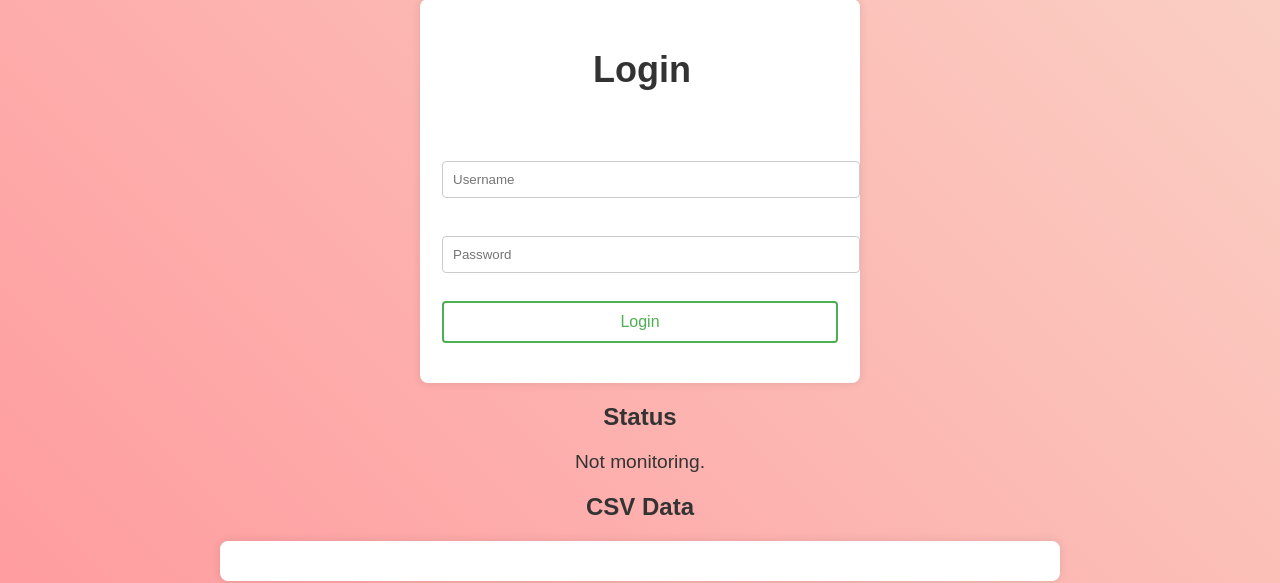
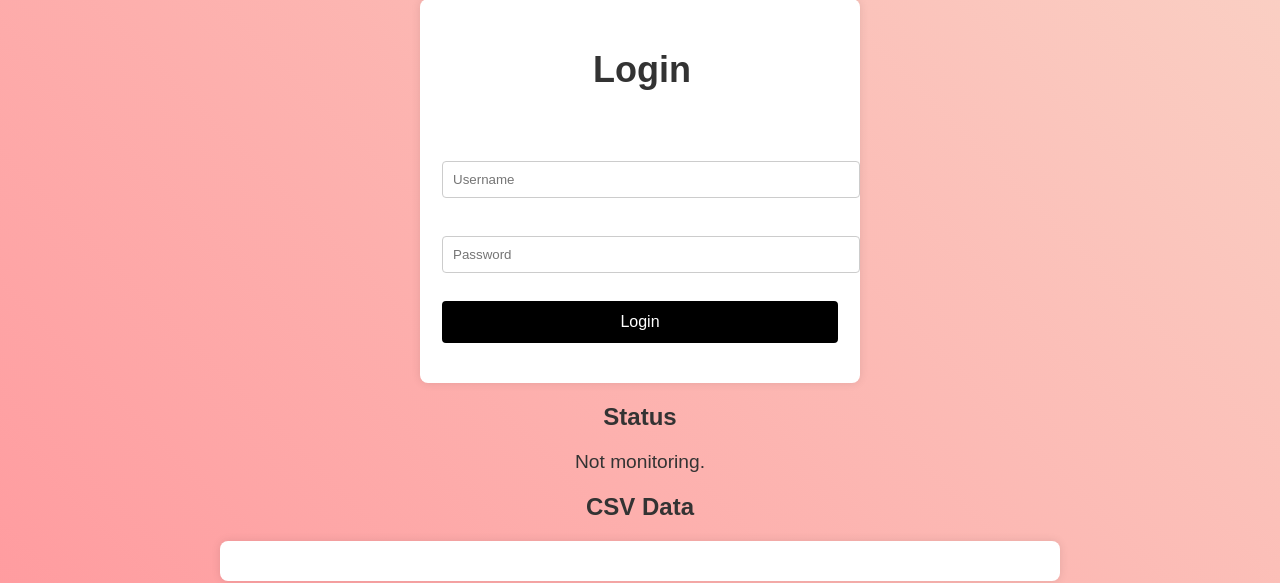
Before and after one commit to kyd888/Noc-using-Instagrapi, a Flask app: page / in a window 1280 px wide. Shown: the part 79-662 px from the top of the page. Run offline with Flask 2, Linux system fonts and the light colour scheme.

Commit message:
Update styles.css

```diff
--- a/static/styles.css
+++ b/static/styles.css
@@ -63,19 +63,20 @@
 button {
     width: 100%;
     padding: 10px;
-    border: 2px solid #4CAF50; /* Green border */
+    border: 2px solid black; /* Black border */
     border-radius: 4px;
-    background-color: white; /* White background */
-    color: #4CAF50; /* Green text color */
+    background-color: black; /* Black background */
+    color: white; /* White text color */
     font-size: 16px;
     cursor: pointer;
     transition: background-color 0.3s, color 0.3s; /* Smooth transition for hover effect */
 }
 
 button:hover {
-    background-color: #4CAF50; /* Green background on hover */
-    color: white; /* White text on hover */
+    background-color: white; /* White background on hover */
+    color: black; /* Black text on hover */
 }
+
 
 #status {
     text-align: center;
```
